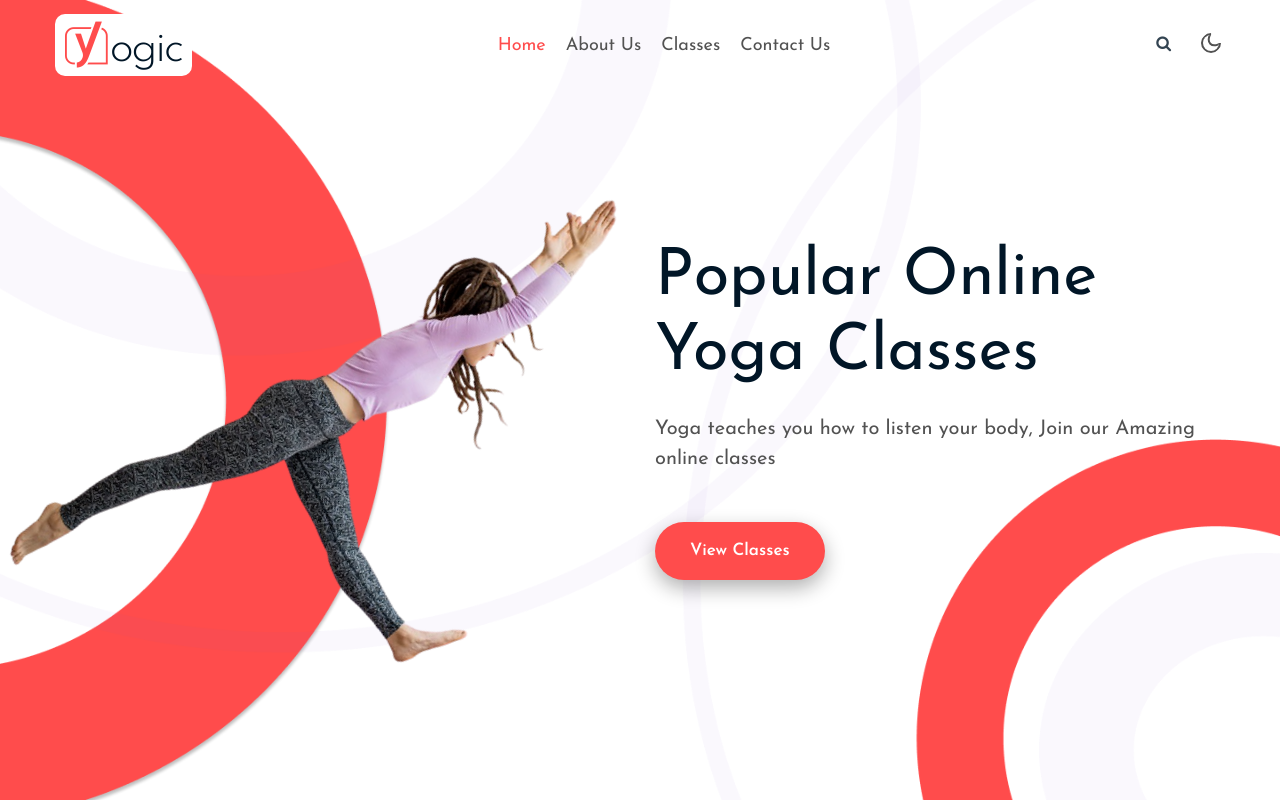
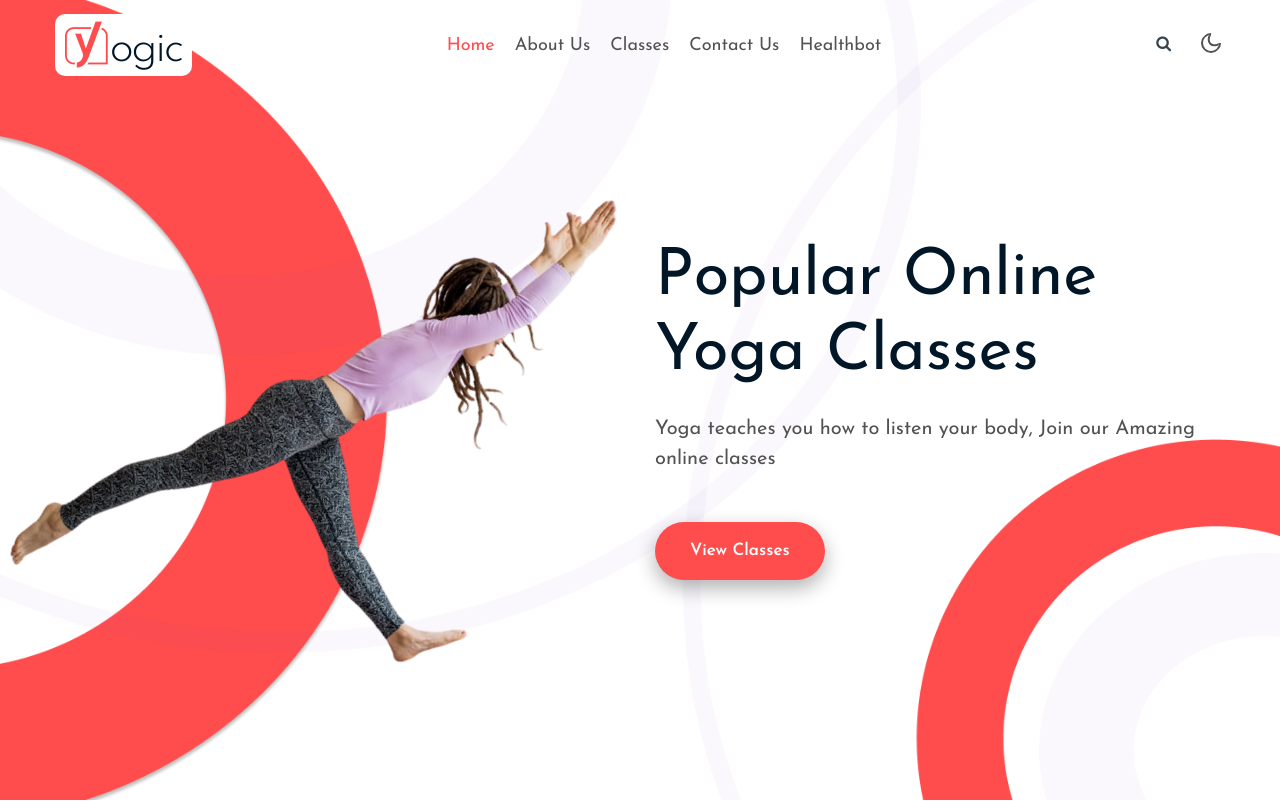
Before and after one commit to MadalaSravani/frtproject01, a plain HTML site: page index.html in a window 1280 px wide. Shown: the top 802 px of the page. Drawn offline with Linux system fonts and the light colour scheme.

Commit message:
Update index.html

```diff
--- a/index.html
+++ b/index.html
@@ -50,6 +50,9 @@
                         </li>
                         <li class="nav-item">
                             <a class="nav-link" href="contact.html">Contact Us</a>
+                        </li>
+                        <li class="nav-item">
+                            <a class="nav-link" href="healthbot.html">Healthbot</a>
                         </li>
                     </ul>
                 </div>
```
